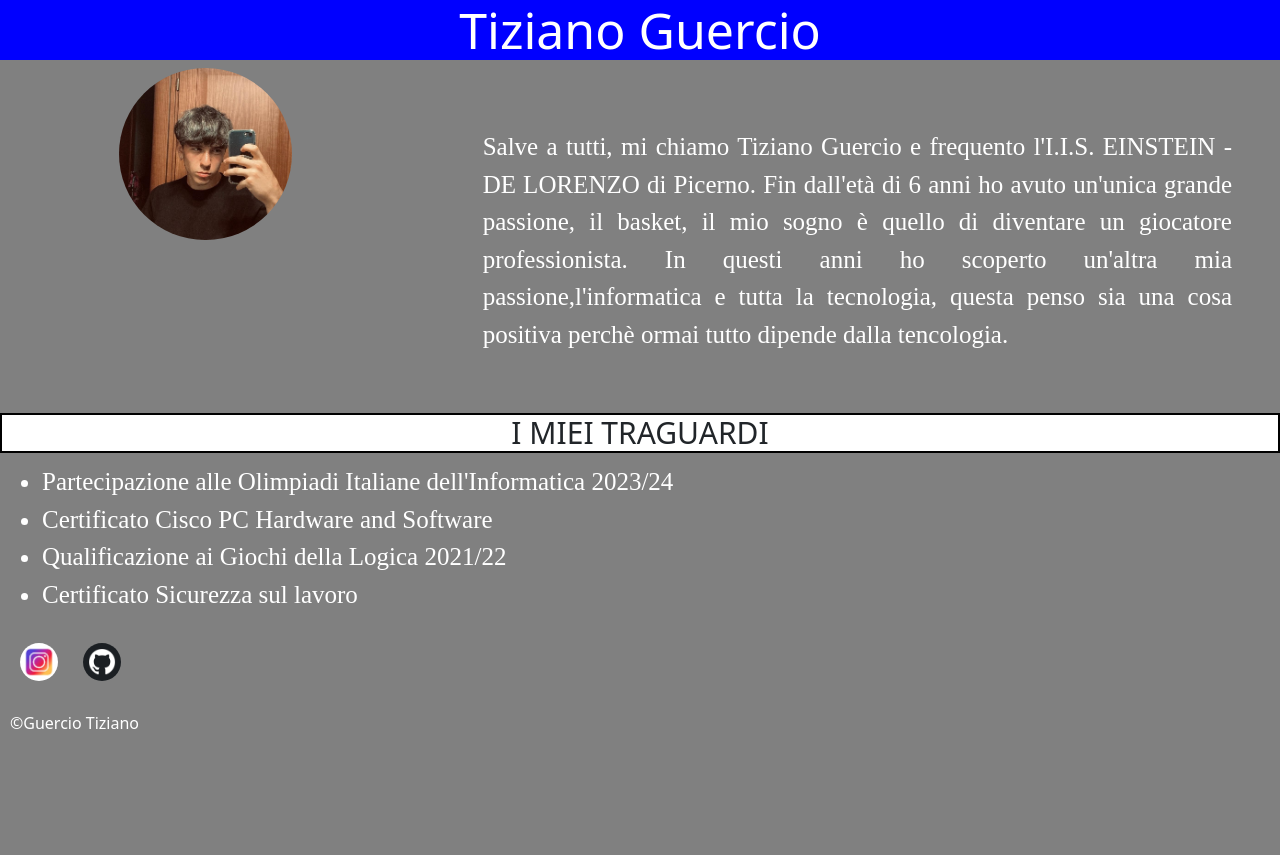
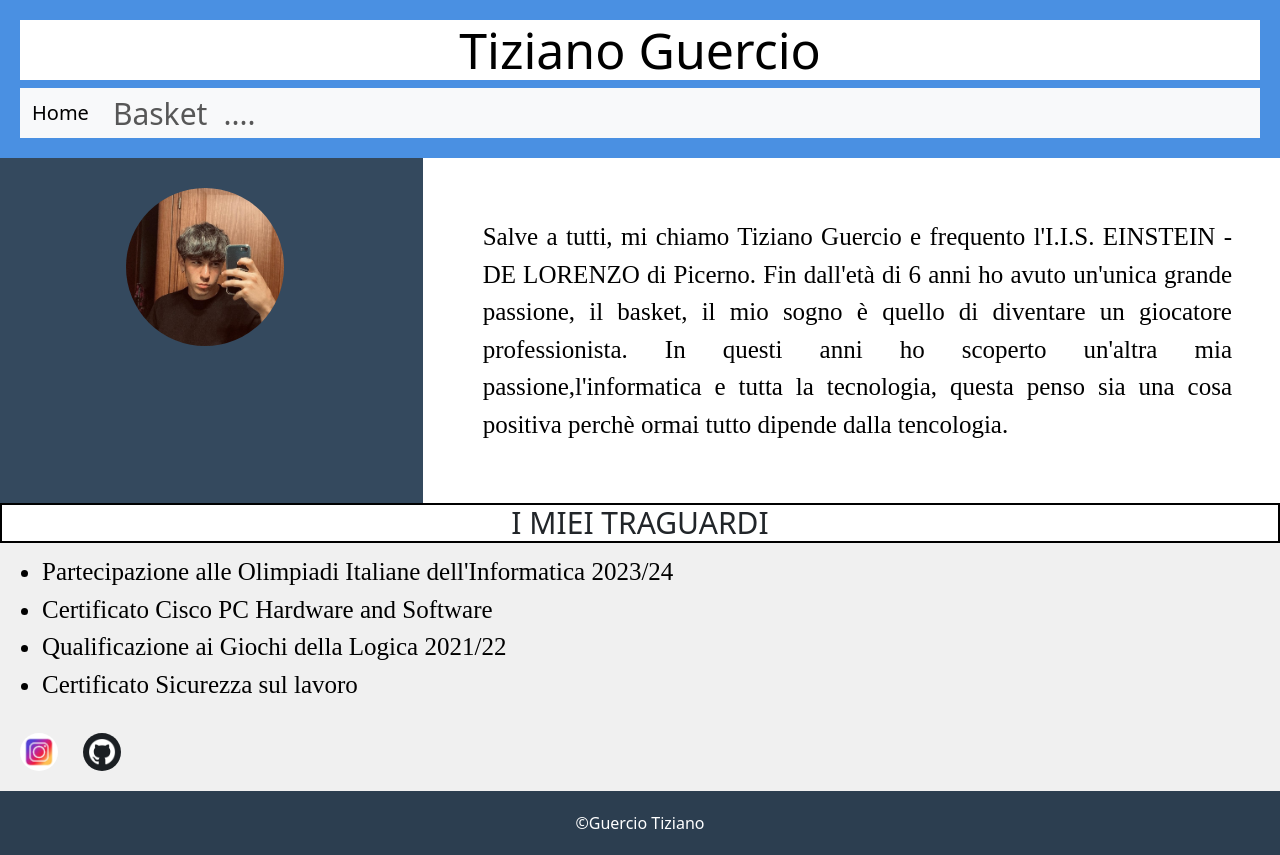
Before and after one commit to tizianoguercio/tizianoguercio.github.io, a plain HTML site: page index.html in a window 1280 px wide. Before the commit the page ends 800 px from the top, so only its background shows below. Drawn offline with nearby package versions, Linux system fonts and the light colour scheme.

Commit message:
rivoluzionamento dei 2 siti

```diff
--- a/basket.html
+++ b/basket.html
@@ -1,18 +1,41 @@
 <html>
    <head>
-	 <link rel = "stylesheet"  href ="styleBasket.css">
       <title>Basket</title>
+      <style>
+        body {
 
+            background-color:#0d47a1;
+            font-family: 'Arial', sans-serif;
+         }
+		 h1, h2 {
+            text-align: center;
+            color: #ffffff;
+            background-color: #0d47a1;
+            font-size: 48px;
+            padding: 20px;
+         }
+		 .baski {
+            font-size: 22px;
+            color: white;
+            text-align: justify;
+            margin: 20px;
+         }
+		 ul {
+            color: white;
+            font-size: 20px;
+         }
+		 li strong {
+            margin: 15px 0;
+			color: #ffca28;
+         }
+      </style>
    </head>
    <body>
       <header>
-
       </header>
       <main>
          <h1>INTRODUZIONE</h1>
-
          <p class = "baski";>Il basket è uno sport di squadra abbastanza popolare, giocato in tutto il mondo. L'obiettivo del gioco è segnare più punti degli avversari, lanciando una palla in un canestro.</p>
-
          <h2>LE REGOLE FONDAMENTALI</h2>
          <ul>
             <li><strong>Numero di giocatori:</strong> Ogni squadra è composta da 5 giocatori in campo.</li>
@@ -28,7 +51,6 @@
             <li><strong>Infrazione di 8 secondi:</strong> Una squadra deve passare la metà campo entro 8 secondi dal momento in cui prende possesso della palla.</li>
             <li><strong>Travelling:</strong> Un giocatore non può fare più di due passi senza dribblare. Se lo fa, si considera infrazione di "passi".</li>
          </ul>
-		</main>
       <footer>
          <p style="color: white";>&copy; Tiziano Guercio</p>
       </footer>
--- a/index.html
+++ b/index.html
@@ -7,16 +7,43 @@
    </head>
    <header>
       <h1>Tiziano Guercio</h1>
+	  <nav class="navbar navbar-expand-lg bg-body-tertiary" style = "height: 50px;">
+            <div class="container-fluid";>
+               <a class="navbar-brand" href="#Home">Home</a>
+               <button class="navbar-toggler" type="button" data-bs-toggle="collapse" data-bs-target="#navbarNav" aria-controls="navbarNav" aria-expanded="false" aria-label="Toggle navigation">
+               <span class="navbar-toggler-icon"></span>
+               </button>
+               <div class="collapse navbar-collapse" id="navbarNav">
+                  <ul class="navbar-nav">
+                     <li class="nav-item">
+                        <a class="nav-link" href="basket.html" >Basket</a>
+                     </li>
+                     <!--
+                     <li class="nav-item">
+                        <a class="nav-link" href="#">Features</a>
+                     </li>
+                     <li class="nav-item">
+                        <a class="nav-link" href="#">Pricing</a>
+                     </li>
+                     --!>
+                     <li class="nav-item">
+                        <a class="nav-link" href="">....</a>
+                     </li>
+                  </ul>
+               </div>
+            </div>
+         </nav>
    </header>
    <main>
+
      <div class = "row">
-            <div class = "col-4" style = "background-color : grey;">
+            <div class = "col-4">
              <center><img class="tiziano"
                         src="tiziano.png"
                         alt="guercio tiziano foto."
                         title="Tiziano Guercio."/></center>
             </div>
-            <div class = "col-8" style = "background-color : grey;padding:50px;">
+            <div class = "col-8">
                <p class = "testo"> Salve a tutti, mi chiamo Tiziano Guercio e frequento l'I.I.S. EINSTEIN - DE LORENZO di Picerno.
                      Fin dall'età di 6 anni  ho avuto un'unica grande passione, il basket,
                      il mio sogno è quello di diventare un giocatore professionista.
@@ -24,7 +51,7 @@
             </div>
          </div>
       <h2>I MIEI TRAGUARDI</h2>
-      <ul class ="testo "style="color: white"; type=square;>
+      <ul class ="testo "; type=square;>
          <li>Partecipazione alle Olimpiadi Italiane dell'Informatica 2023/24</li>
          <li>Certificato Cisco PC Hardware and Software</li>
          <li>Qualificazione ai Giochi della Logica 2021/22</li>
--- a/style.css
+++ b/style.css
@@ -1,10 +1,30 @@
 body {
-	background-color :grey;
+background-color: #f0f0f0;
+}
+header {
+background-color: #4a90e2;
+color: white;
+padding: 20px;
+text-align: center;
+}
+.col-4 {
+background-color: #34495e;
+padding: 20px;
+}
+.col-8 {
+background-color: #ffffff;
+padding: 50px;
+}
+footer {
+background-color: #2c3e50;
+color: white;
+text-align: center;
+padding: 10px;
 }
 h1 {
 text-align: center;
-	color : white;
-	background-color :blue;
+color : black;
+background-color :white;
 font-size:50;
 }
 .tabellaDescrizione{
@@ -13,16 +33,16 @@ h1 {
 }
 .testo{
 margin:10px;
-	color : white;
+color : black;
 font-size:25;
 text-align: justify;
 font-family: "Times New Roman", Times, serif;
 }
 .tiziano{
-	width: 42%;
+width: 40%;
 height: auto;
 border-radius: 50%;
-
+margin : 10px;
 }
 h2{
 border : 2px solid black;
--- a/styleBasket.css
+++ /dev/null
@@ -1,23 +0,0 @@
-body{
-	background-image: url('campo2.jpg');
-}
-h1{
-	text-align: center;
-	color : white;
-	background-color :black;
-	font-size:55;
-}
-.baski{
-	font-size : 30;
-	color : white;
-}
-h2{
-	text-align: center;
-	color : white;
-	background-color :black;
-	font-size:55;
-}
-li{
-	color : white;
-	font-size:25;
-}
```
Also changed, not shown: campo2.jpg (deleted). Lines whose indentation alone changed are shown as unchanged.
